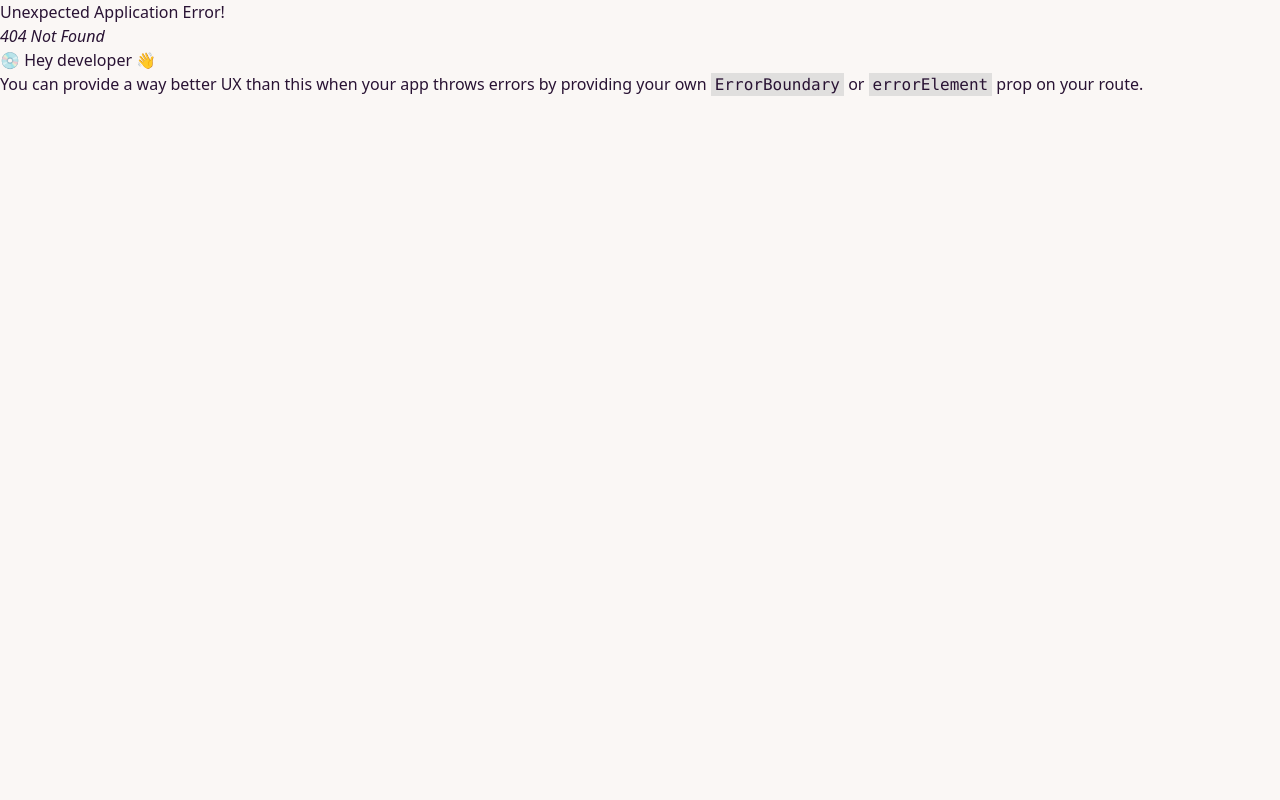
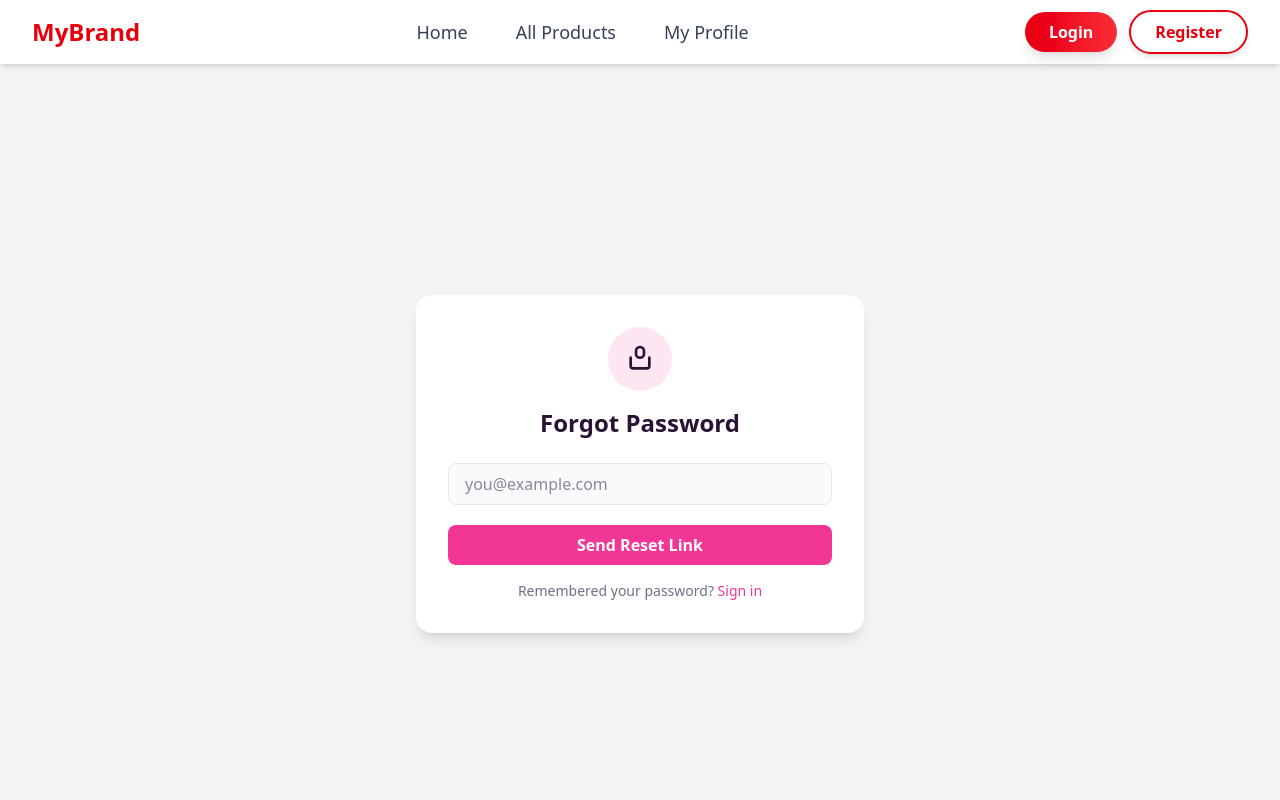
Before and after one commit to sujunprodhan/mongdb-client-project, a React (Vite) app: page /reset in a window 1280 px wide. Before the commit this address had no page. Shown: the top 800 px of the page. Built offline with nearby package versions, Linux system fonts and the light colour scheme; no server answers.

Commit message:
log in resgiter authentication successfully updated

```diff
--- a/src/AuthProvider/Authprovider.jsx
+++ b/src/AuthProvider/Authprovider.jsx
@@ -1,22 +1,55 @@
-import React, { createContext } from 'react';
-
+import React, { createContext, useEffect, useState,  } from 'react';
+import {auth} from '../firebase/firebase.config'
+import { signInWithEmailAndPassword, createUserWithEmailAndPassword, onAuthStateChanged, signOut, sendPasswordResetEmail } from 'firebase/auth';
 
 export const AuthContext = createContext(null)
 
 
 export const Authprovider = ({children}) => {
 
+  const [user, setUser] = useState(null)
+
 // sign up email and password
+const createEmailAndPass = (email, password)=>{
+return createUserWithEmailAndPassword (auth, email, password)
+}
+// sign in with email and password
+const signInWithPass = (email, password)=>{
+  return signInWithEmailAndPassword(auth, email, password)
+}
 
-const createEmailAndPass = ()=>{
-
+// sign out
+const handleSignOut = ()=>{
+  signOut(auth)
 
 }
+// Forget Password
+ const forgetPassword = (email) => {
+   return sendPasswordResetEmail(auth, email);
+ };
+
+// On Auth State change
+useEffect(()=>{
+ const unsubcribe = onAuthStateChanged(auth, (user) => {
+    if (user) {
+      console.log('user login');
+      setUser(user);
+    } else {
+      console.log('user signout');
+      setUser(null);
+    }
+  });
+  return () => unsubcribe()
+}, [])
 
 
 
   const authInformation = {
+    user,
     createEmailAndPass,
+    signInWithPass,
+    handleSignOut,
+    forgetPassword,
   };
 
   return <AuthContext value={authInformation}>
--- a/src/Componets/Navebar.jsx
+++ b/src/Componets/Navebar.jsx
@@ -1,7 +1,21 @@
-import React from 'react';
+import React, { useContext } from 'react';
 import { NavLink } from 'react-router';
+import { AuthContext } from '../AuthProvider/Authprovider';
+import { toast } from 'react-toastify';
 
 const NavBar = () => {
+  const { user, handleSignOut } = useContext(AuthContext);
+
+  const handlesignOutUser = () => {
+    handleSignOut()
+      .then((res) => {
+        console.log(res);
+        toast.success('Sign Out Successfully');
+      })
+      .catch((e) => {
+        toast.error(e.message);
+      });
+  };
   const activeClass = ({ isActive }) => (isActive ? 'text-red-600 font-semibold' : 'text-gray-700');
 
   const links = (
@@ -68,21 +82,35 @@ const NavBar = () => {
             <ul className="menu menu-horizontal px-1 gap-6 text-gray-700 text-lg">{links}</ul>
           </div>
 
-          {/* Right: actions */}
+          {/* Right */}
           <div className="flex items-center gap-4">
+            {user ? (
+              <div className="flex items-center gap-3">
+                <span className="text-gray-700">{user?.email}</span>
+                <button
+                  onClick={handlesignOutUser}
+                  className="px-4 py-2 rounded-full font-medium bg-red-100 text-red-600 hover:bg-red-200 transition"
+                >
+                  Log Out
+                </button>
+              </div>
+            ) : (
+              <div className="flex items-center gap-3">
                 <NavLink
-              to={'/loginpage'}
+                  to="/loginpage"
                   className="px-6 py-2 rounded-full font-semibold bg-gradient-to-r from-red-600 to-red-500 text-white hover:opacity-95 transition duration-200 shadow-lg"
                 >
                   Login
                 </NavLink>
 
                 <NavLink
-              to={'/registerpage'}
+                  to="/registerpage"
                   className="px-6 py-2 rounded-full font-semibold border-2 border-red-600 text-red-600 hover:bg-red-50 transition duration-200 shadow-md"
                 >
                   Register
                 </NavLink>
+              </div>
+            )}
           </div>
         </div>
       </div>
--- /dev/null
+++ b/src/Componets/Reset.jsx
@@ -0,0 +1,82 @@
+import React, { use } from 'react';
+import { AuthContext } from '../AuthProvider/Authprovider';
+import { toast } from 'react-toastify';
+
+const Reset = () => {
+
+  const { forgetPassword } = use(AuthContext);
+
+   const handelForget = (e) => {
+     e.preventDefault();
+     const email = e.target.email.value;
+
+     forgetPassword(email)
+       .then(() => {
+         toast.success('Password reset email sent!');
+         window.open('https://gmail.com');
+       })
+       .catch((err) => {
+         toast.error(err.message);
+       });
+   };
+
+
+  return (
+    <div>
+      <div className="min-h-screen flex items-center justify-center bg-gray-100 p-6">
+        <div className="w-full max-w-md bg-white rounded-2xl shadow-lg p-8">
+          <div className="flex flex-col items-center mb-6">
+            <div className="bg-[#F1369620] rounded-full p-4 mb-4">
+              <svg
+                xmlns="http://www.w3.org/2000/svg"
+                className="h-8 w-8"
+                fill="none"
+                viewBox="0 0 24 24"
+                stroke="currentColor"
+              >
+                <path
+                  strokeLinecap="round"
+                  strokeLinejoin="round"
+                  strokeWidth={2}
+                  d="M12 11c1.657 0 3-1.343 3-3V6a3 3 0 10-6 0v2c0 1.657 1.343 3 3 3z"
+                />
+                <path
+                  strokeLinecap="round"
+                  strokeLinejoin="round"
+                  strokeWidth={2}
+                  d="M5 11v6a2 2 0 002 2h10a2 2 0 002-2v-6"
+                />
+              </svg>
+            </div>
+            <h2 className="text-2xl font-semibold">Forgot Password</h2>
+          </div>
+
+          <div className="space-y-4">
+              <form onSubmit={handelForget}>
+                <input
+                type="email"
+                placeholder="you@example.com"
+                className="mt-1 block w-full rounded-lg border border-gray-200 bg-gray-50 px-4 py-2 focus:outline-none focus:ring-2 focus:ring-[#F13696]"
+              />
+            <button
+            type='submit'
+              className="w-full mt-5 py-2 rounded-lg bg-[#F13696] text-white font-semibold hover:bg-[#d12d7f] transition"
+            >
+              Send Reset Link
+            </button>
+              </form>
+
+            <div className="text-center text-sm text-gray-500">
+              Remembered your password?{' '}
+              <a className="text-[#F13696] hover:underline" href="#">
+                Sign in
+              </a>
+            </div>
+          </div>
+        </div>
+      </div>
+    </div>
+  );
+};
+
+export default Reset;
--- a/src/Pages/LoginPage.jsx
+++ b/src/Pages/LoginPage.jsx
@@ -1,9 +1,37 @@
-import React, { useState } from 'react';
+import React, { use, useState } from 'react';
 import { FcGoogle } from 'react-icons/fc';
 import { FaEye, FaEyeSlash } from 'react-icons/fa';
+import { Link, useNavigate } from 'react-router';
+import { toast } from 'react-toastify';
+import { AuthContext } from '../AuthProvider/Authprovider';
 
 export default function LoginPage() {
   const [showPassword, setShowPassword] = useState(false);
+  const { signInWithPass} = use(AuthContext);
+  const navegate = useNavigate()
+
+  const handleLogIn = (e) => {
+    e.preventDefault();
+    const email = e.target?.email?.value;
+    const password = e.target?.password?.value;
+    console.log({ email, password });
+
+    signInWithPass(email, password)
+    .then((result) => {
+            const user = result.user;
+            console.log(user);
+            toast.success('Login Successfully');
+            navegate('/');
+            e.target.reset('')
+          })
+          .catch((e) => {
+            toast.error(e.message);
+          })
+  };
+
+
+
+
 
   return (
     <div className="min-h-screen mt-10 flex items-center justify-center bg-gray-100 px-4">
@@ -11,12 +39,14 @@ export default function LoginPage() {
         <div className="bg-white rounded-3xl shadow-xl p-8 sm:p-10">
           <h1 className="text-3xl font-bold text-center mb-8 text-pink-600">Login Here</h1>
 
-          <div className="space-y-5">
+          <form onSubmit={handleLogIn} className="space-y-5">
             <div>
               <label className="block text-sm font-medium mb-2">Email</label>
               <input
                 type="email"
+                name="email"
                 placeholder="you@example.com"
+                required
                 className="w-full px-5 py-3 border border-gray-300 rounded-xl focus:outline-none focus:ring-2 focus:ring-offset-1 focus:ring-indigo-300"
               />
             </div>
@@ -26,24 +56,37 @@ export default function LoginPage() {
               <div className="relative">
                 <input
                   type={showPassword ? 'text' : 'password'}
+                  name="password"
                   placeholder="Enter your password"
+                  required
                   className="w-full px-5 py-3 border border-gray-300 rounded-xl pr-12 focus:outline-none focus:ring-2 focus:ring-offset-1 focus:ring-indigo-300"
                 />
                 <button
                   type="button"
                   onClick={() => setShowPassword(!showPassword)}
                   className="absolute right-3 top-1/2 transform -translate-y-1/2 text-gray-500"
+                  aria-label={showPassword ? 'Hide password' : 'Show password'}
                 >
                   {showPassword ? <FaEye /> : <FaEyeSlash />}
                 </button>
               </div>
+              <p className="text-xm text-center text-gray-500 mt-4">
+                Forgot your password?{' '}
+                <Link to="/reset" className="underline text-pink-600 font-semibold">
+                  Reset here
+                </Link>
+              </p>
             </div>
 
-            <button className="w-full py-3 bg-gradient-to-r from-pink-600 to-pink-500 text-white font-semibold rounded-xl shadow-md hover:opacity-90 transition duration-200">
+            <button
+              type="submit"
+              className="w-full mt-5 py-3 bg-gradient-to-r from-pink-600 to-pink-500 text-white font-semibold rounded-xl shadow-md hover:opacity-90 transition duration-200"
+            >
               Login Now
             </button>
+          </form>
 
-            <div className="flex items-center gap-2">
+          <div className="my-5 flex items-center gap-2">
             <hr className="flex-1 border-gray-300" />
             <span className="text-sm text-gray-400">or</span>
             <hr className="flex-1 border-gray-300" />
@@ -54,14 +97,11 @@ export default function LoginPage() {
             <span>Login with Google</span>
           </button>
 
-            <p className="text-xs text-center text-gray-500">
-              Forgot your password? <span className="underline text-pink-600">Reset here</span>
-            </p>
-
           <div className="mt-4 text-center text-sm">
             <span className="text-gray-600">Don't have an account?</span>{' '}
-              <button className="ml-2 font-medium text-pink-600">Register</button>
-            </div>
+            <Link to="/registerpage" className="ml-2 font-medium text-pink-600">
+              Register
+            </Link>
           </div>
         </div>
       </div>
--- a/src/Router/Router.jsx
+++ b/src/Router/Router.jsx
@@ -6,6 +6,7 @@ import LoginPage from "../Pages/LoginPage";
 import RegisterPage from "../Pages/RegisterPage";
 import ProductDetails from "../Pages/ProductDetails";
 import Home from "../Pages/Home";
+import Reset from "../Componets/Reset";
 
 export const router = createBrowserRouter([
   {
@@ -37,6 +38,10 @@ export const router = createBrowserRouter([
         path: '/registerpage',
         element: <RegisterPage />
       },
+      {
+        path:'/reset',
+        element:<Reset/>
+      }
     ],
   },
 ]);
```
Also changed, not shown: src/Componets/Footer.jsx (+3 -5 lines), src/Pages/RegisterPage.jsx (+20 -6 lines). Lines whose indentation alone changed are shown as unchanged.
